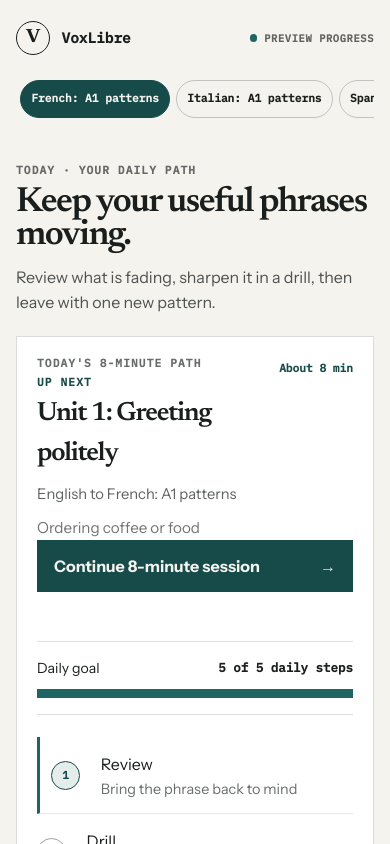
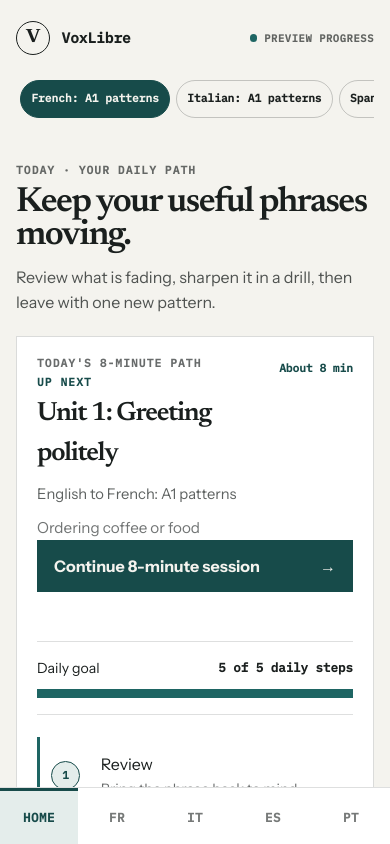
Before and after one commit to sleuthy-sloth/VerbaLibera, a Next.js app: page / in a window 390 px wide. Shown: the top 844 px of the page. Built offline with nearby package versions, Linux system fonts and the light colour scheme; no server answers.

Commit message:
feat: mobile bottom tab bar (Home + 4 courses)

```diff
--- a/src/app/globals.css
+++ b/src/app/globals.css
@@ -34,6 +34,13 @@ body {
   background: var(--canvas);
   color: var(--foreground);
   font-family: var(--font-body), Arial, Helvetica, sans-serif;
+}
+
+/* Room for the fixed mobile bottom tabs (56px + safe area). Desktop hides them. */
+@media (max-width: 767px) {
+  body {
+    padding-bottom: calc(64px + env(safe-area-inset-bottom));
+  }
 }
 
 button,
--- a/src/app/layout.tsx
+++ b/src/app/layout.tsx
@@ -1,6 +1,7 @@
 import type { Metadata } from "next";
 import { IBM_Plex_Mono, Instrument_Sans, Newsreader } from "next/font/google";
 import { PwaRegistrar } from "@/components/pwa/PwaRegistrar";
+import { BottomTabs } from "@/components/nav/BottomTabs";
 import { QueryProvider } from "@/lib/query-provider";
 import "./globals.css";
 
@@ -36,6 +37,7 @@ export default function RootLayout({ children }: LayoutProps<"/">) {
         </a>
         <QueryProvider>
           {children}
+          <BottomTabs />
           <PwaRegistrar />
         </QueryProvider>
       </body>
--- /dev/null
+++ b/src/components/nav/BottomTabs.tsx
@@ -0,0 +1,43 @@
+'use client';
+
+import Link from 'next/link';
+import { usePathname } from 'next/navigation';
+import styles from './bottom-tabs.module.css';
+
+type Tab = Readonly<{
+  href: string;
+  label: string;
+  fullName: string;
+  match: (path: string) => boolean;
+}>;
+
+const TABS: readonly Tab[] = [
+  { href: '/', label: 'Home', fullName: 'Daily path', match: (path: string) => path === '/' },
+  { href: '/learn/english-to-french', label: 'FR', fullName: 'French lessons', match: (path: string) => path === '/learn/english-to-french' },
+  { href: '/learn/english-to-italian', label: 'IT', fullName: 'Italian lessons', match: (path: string) => path === '/learn/english-to-italian' },
+  { href: '/learn/english-to-spanish', label: 'ES', fullName: 'Spanish lessons', match: (path: string) => path === '/learn/english-to-spanish' },
+  { href: '/learn/english-to-portuguese', label: 'PT', fullName: 'Portuguese lessons', match: (path: string) => path === '/learn/english-to-portuguese' },
+];
+
+export function BottomTabs() {
+  const pathname = usePathname() ?? '/';
+  return (
+    <nav aria-label="Primary" className={styles.tabs}>
+      {TABS.map((tab) => {
+        const active = tab.match(pathname);
+        return (
+          <Link
+            key={tab.href}
+            href={tab.href}
+            aria-label={tab.fullName ?? tab.label}
+            aria-current={active ? 'page' : undefined}
+            data-active={active || undefined}
+            className={styles.tab}
+          >
+            {tab.label}
+          </Link>
+        );
+      })}
+    </nav>
+  );
+}
--- /dev/null
+++ b/src/components/nav/bottom-tabs.module.css
@@ -0,0 +1,49 @@
+.tabs {
+  position: fixed;
+  right: 0;
+  bottom: 0;
+  left: 0;
+  z-index: 40;
+  display: flex;
+  padding-bottom: env(safe-area-inset-bottom);
+  border-top: 1px solid color-mix(in srgb, var(--ink) 14%, transparent);
+  background: var(--surface);
+}
+
+.tab {
+  display: inline-flex;
+  min-height: 56px;
+  flex: 1 1 0;
+  align-items: center;
+  justify-content: center;
+  padding: 0.65rem 0.25rem;
+  color: color-mix(in srgb, var(--ink) 60%, transparent);
+  font: 700 0.78rem/1.2 var(--font-utility);
+  letter-spacing: 0.04em;
+  text-decoration: none;
+  text-transform: uppercase;
+  border-top: 3px solid transparent;
+}
+
+.tab:focus-visible {
+  outline: 2px solid var(--accent);
+  outline-offset: -2px;
+}
+
+.tab[data-active] {
+  border-top-color: var(--accent-strong);
+  color: var(--accent-strong);
+  background: var(--accent-soft);
+}
+
+@media (min-width: 768px) {
+  .tabs {
+    display: none;
+  }
+}
+
+@media (prefers-reduced-motion: reduce) {
+  .tab {
+    transition: none;
+  }
+}
```
Also changed, not shown: 1 other file (tests, documents, lock files or other folders).
